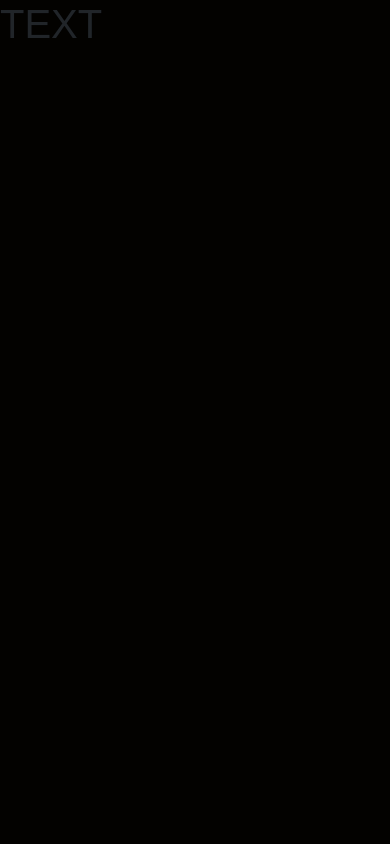
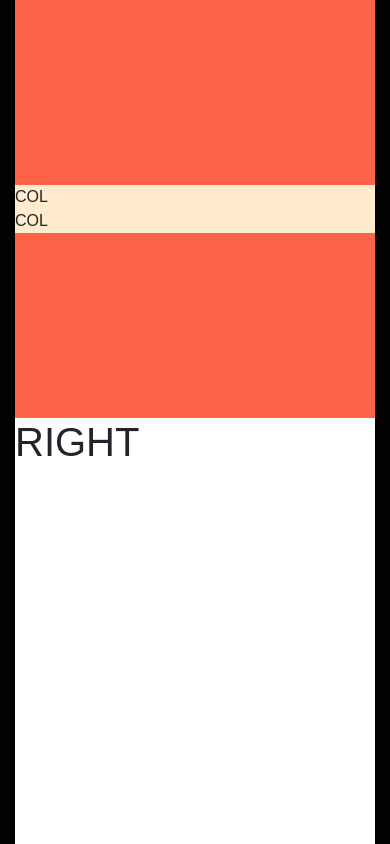
Before and after one commit to hoggir/Portofolio, a React (Create React App) app: page /test in a window 390 px wide. Built offline with nearby package versions, Linux system fonts and the light colour scheme.

Commit message:
add-emailjs

```diff
--- a/package.json
+++ b/package.json
@@ -3,6 +3,7 @@
   "version": "0.1.0",
   "private": true,
   "dependencies": {
+    "@emailjs/browser": "^3.6.2",
     "@emotion/react": "^11.9.3",
     "@emotion/styled": "^11.9.3",
     "@mui/icons-material": "^5.8.4",
--- a/src/component/v2/Contact/index.jsx
+++ b/src/component/v2/Contact/index.jsx
@@ -1,8 +1,29 @@
 import React from "react";
+import emailjs from "@emailjs/browser";
 import Form from "react-bootstrap/Form";
 import "./index.css";
 
 export default function V2contact() {
+  const sendEmail = (e) => {
+    e.preventDefault();
+
+    emailjs
+      .sendForm(
+        "service_w60s3hd",
+        "template_lsmeb2q",
+        e.target,
+        "L6s72OgQK1D51yCw1"
+      )
+      .then(
+        (result) => {
+          console.log(result.text);
+        },
+        (error) => {
+          console.log(error.text);
+        }
+      );
+  };
+
   return (
     <div className="v2about-item">
       <div className="v2about-column">
@@ -11,12 +32,14 @@ export default function V2contact() {
         </div>
         <div className="v2contact-box">
           <div className="v2contact-box-50">
+            <Form onSubmit={sendEmail}>
               <div className="v2contact-form">
                 <Form.Control
                   style={{ height: 46 }}
                   type="name"
                   className="v2contact-form-input"
                   placeholder="YOUR NAME"
+                  name="from_name"
                 />
               </div>
               <div className="v2contact-form">
@@ -25,6 +48,7 @@ export default function V2contact() {
                   type="email"
                   className="v2contact-form-input"
                   placeholder="YOUR EMAIL"
+                  name="form_email"
                 />
               </div>
               <div className="v2contact-form">
@@ -33,9 +57,11 @@ export default function V2contact() {
                   rows={5}
                   className="v2contact-form-input"
                   placeholder="YOUR MESSAGE"
+                  name="message"
                 />
               </div>
-            <button className="btn-sne">get in touch</button>
+              <button type="submit" className="btn-sne">get in touch</button>
+            </Form>
           </div>
           <div className="v2contact-box-50">
             <div className="v2contact-text">
@@ -44,7 +70,7 @@ export default function V2contact() {
               </p>
               <span>Straight shot to my inbox:</span>
               <p className="my-email">FADELPOPEYE@GMAIL.COM</p>
-              <button>get in touch</button>
+              <button type="submit">get in touch</button>
             </div>
           </div>
         </div>
--- a/src/pages/Test/index.css
+++ b/src/pages/Test/index.css
@@ -0,0 +1,56 @@
+.test-con {
+    min-height: 100vh;
+    background-color: white;
+    display: flex;
+    flex-wrap: wrap;
+}
+
+.test-con-left {
+    flex: 0 0 50%;
+    max-width: 50%;
+    flex-wrap: nowrap;
+
+}
+
+.test-con-right {
+    flex: 0 0 50%;
+    max-width: 50%;
+    flex-wrap: nowrap;
+}
+
+.test-con-left-con {
+    height: 100%;
+    display: flex;
+    align-items: center;
+    background-color: tomato;
+}
+
+.test-con-left-con-100 {
+    width: 100%;
+    display: flex;
+    flex-wrap: wrap;
+    background-color: blueviolet;
+}
+
+.test-con-left-con-col {
+    flex: 0 0 50%;
+    max-width: 50%;
+    background-color: blanchedalmond;
+}
+
+@media screen and (max-width: 820px) {
+    .test-con-left {
+        flex: 0 0 100%;
+        max-width: 100%;
+    }
+
+    .test-con-right {
+        flex: 0 0 100%;
+        max-width: 100%;
+    }
+
+    .test-con-left-con-col {
+        flex: 0 0 100%;
+        max-width: 100%;
+    }
+}
--- a/src/pages/Test/index.jsx
+++ b/src/pages/Test/index.jsx
@@ -1,10 +1,25 @@
 import React from "react";
+import Container from "react-bootstrap/Container";
 import "./index.css";
 
 export default function TestPage() {
   return (
     <div>
-      <h1>TEXT</h1>
+      <Container>
+        <div className="test-con">
+          <div className="test-con-left">
+            <div className="test-con-left-con">
+              <div className="test-con-left-con-100">
+                <div className="test-con-left-con-col">COL</div>
+                <div className="test-con-left-con-col">COL</div>
+              </div>
+            </div>
+          </div>
+          <div className="test-con-right">
+            <h1>RIGHT</h1>
+          </div>
+        </div>
+      </Container>
     </div>
   );
 }
```
Also changed, not shown: 1 other file (tests, documents, lock files or other folders). Lines whose indentation alone changed are shown as unchanged.
